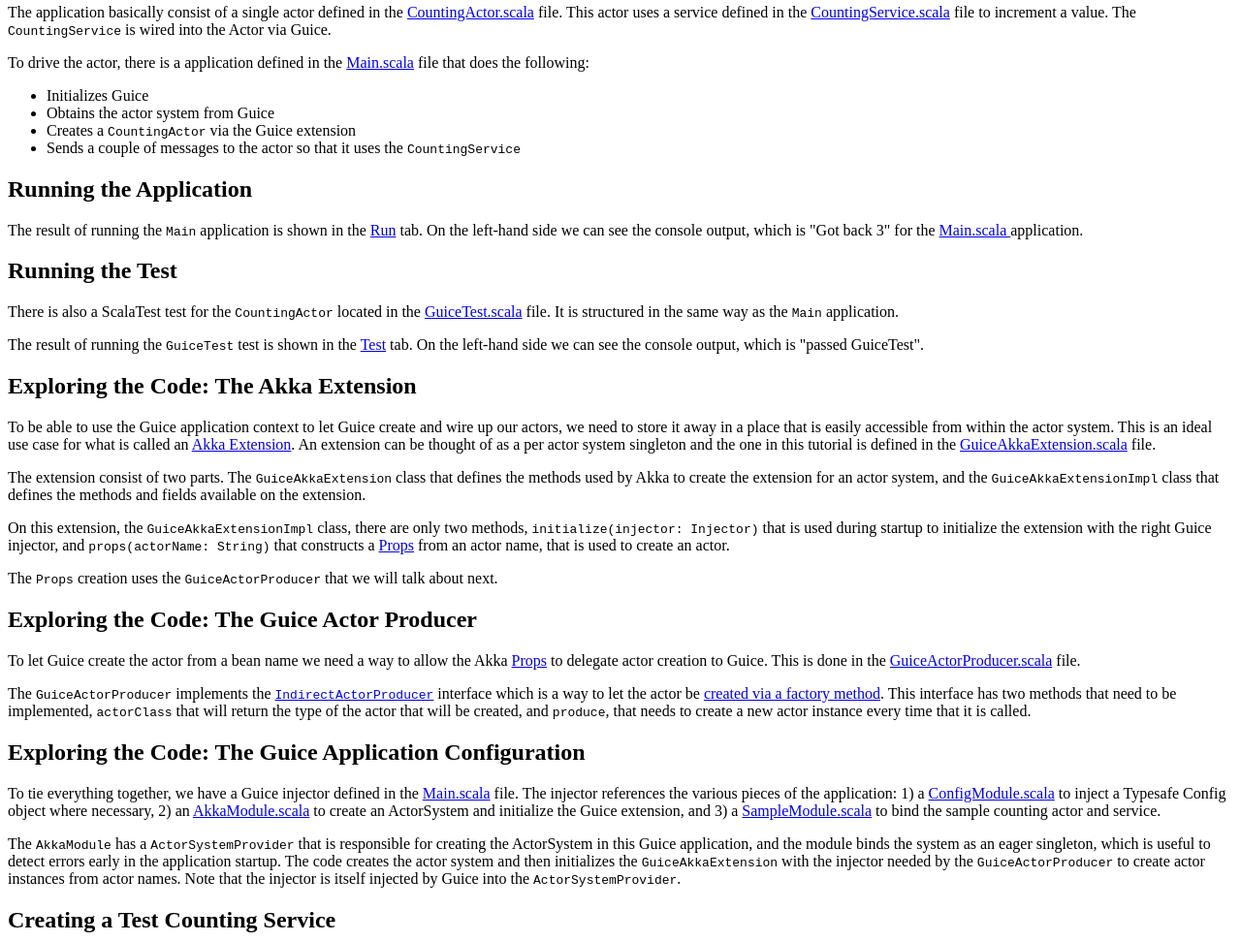
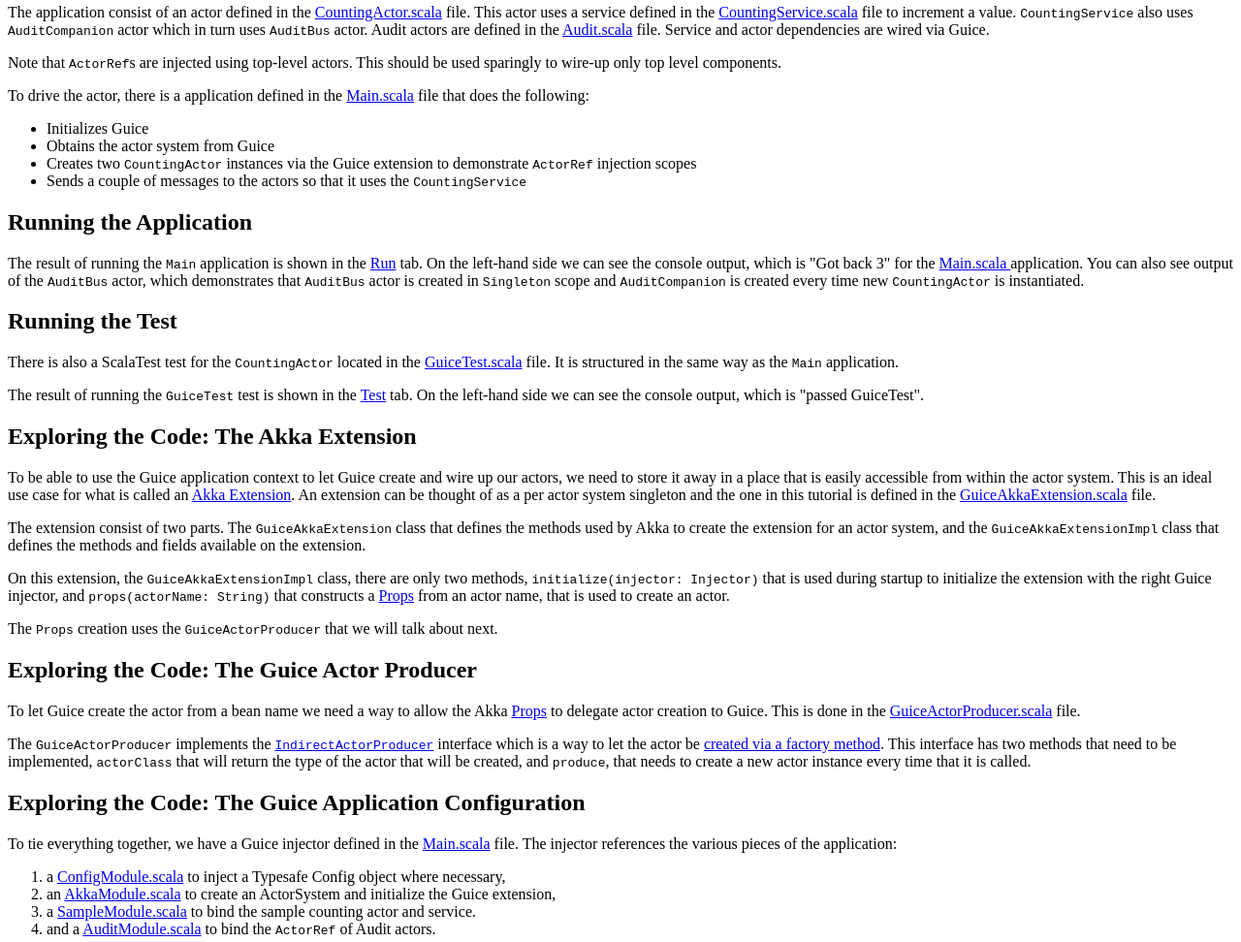
Before and after one commit to rocketraman/activator-akka-scala-guice, a plain HTML site: page tutorial/index.html in a window 1280 px wide. Shown: the part 154-1126 px from the top of the page at 97% size. Drawn offline with Linux system fonts and the light colour scheme.

Commit message:
Add AuditModule which showcases ActorRef injection
* inject using Named and Binding annotations
* use prototype and singleton scopes
* update tutorial with ActorRef injection

```diff
--- a/tutorial/index.html
+++ b/tutorial/index.html
@@ -15,13 +15,20 @@
 
   <h2> Application Overview</h2>
 
-  <p>The application basically consist of a single actor defined in the
+  <p>The application consist of an actor defined in the
     <a href="#code/src/main/scala/sample/CountingActor.scala" class="shortcut">
     CountingActor.scala</a>
     file. This actor uses a service defined in the <a href="#code/src/main/scala/sample/CountingService.scala"
     class="shortcut">CountingService.scala</a> file to increment a
-    value. The <code>CountingService</code> is wired into the Actor via Guice.
+    value. <code>CountingService</code> also uses
+      <code>AuditCompanion</code> actor which in turn uses <code>AuditBus</code> actor. Audit actors are defined in the
+      <a href="#code/src/main/scala/sample/Audit.scala" class="shortcut">
+          Audit.scala</a> file.
+      Service and actor dependencies are wired via Guice.
   </p>
+
+  <p>Note that <code>ActorRef</code>s are injected using top-level actors. This should be used sparingly to wire-up
+  only top level components.</p>
 
   <p>To drive the actor, there is a application defined in the
     <a href="#code/src/main/scala/Main.scala" class="shortcut">
@@ -29,8 +36,8 @@
     <ul>
       <li>Initializes Guice</li>
       <li>Obtains the actor system from Guice</li>
-      <li>Creates a <code>CountingActor</code> via the Guice extension</li>
-      <li>Sends a couple of messages to the actor so that it uses the
+      <li>Creates two <code>CountingActor</code> instances via the Guice extension to demonstrate <code>ActorRef</code> injection scopes</li>
+      <li>Sends a couple of messages to the actors so that it uses the
         <code>CountingService</code></li>
     </ul>
   </p>
@@ -42,7 +49,10 @@
     <a href="#run" class="shortcut">Run</a> tab. On the left-hand side we can
     see the console output, which is "Got back 3" for the
     <a href="#code/src/main/scala/Main.scala" class="shortcut"> Main.scala
-    </a> application.
+    </a> application. You can also see output of the <code>AuditBus</code> actor,
+    which demonstrates that <code>AuditBus</code> actor is created in <code>Singleton</code>
+    scope and <code>AuditCompanion</code> is created every time new <code>CountingActor</code> is
+    instantiated.
   </p>
 
   <h2> Running the Test</h2>
@@ -115,12 +125,23 @@
   <p>To tie everything together, we have a Guice injector defined in the
     <a href="#code/src/main/scala/Main.scala" class="shortcut">
     Main.scala</a> file. The injector references the various pieces of the
-    application: 1) a <a href="#code/src/main/scala/config/ConfigModule.scala" class="shortcut">
-    ConfigModule.scala</a> to inject a Typesafe Config object where necessary,
-    2) an <a href="#code/src/main/scala/akkaguice/AkkaModule.scala" class="shortcut">
-    AkkaModule.scala</a> to create an ActorSystem and initialize the Guice
-    extension, and 3) a <a href="#code/src/main/scala/sample/SampleModule.scala" class="shortcut">
-    SampleModule.scala</a> to bind the sample counting actor and service.
+    application:
+    <ol>
+      <li>a <a href="#code/src/main/scala/config/ConfigModule.scala" class="shortcut">
+          ConfigModule.scala</a> to inject a Typesafe Config object where necessary,
+      </li>
+      <li>an <a href="#code/src/main/scala/akkaguice/AkkaModule.scala" class="shortcut">
+          AkkaModule.scala</a> to create an ActorSystem and initialize the Guice
+          extension,
+      </li>
+      <li>a <a href="#code/src/main/scala/sample/SampleModule.scala" class="shortcut">
+          SampleModule.scala</a> to bind the sample counting actor and service.
+      </li>
+        <li>and a <a href="#code/src/main/scala/sample/AuditModule.scala" class="shortcut">
+            AuditModule.scala</a> to bind the <code>ActorRef</code> of Audit actors.
+        </li>
+    </ol>
+
   </p>
 
   <p>The <code>AkkaModule</code> has a <code>ActorSystemProvider</code> that
```
Also changed, not shown: 6 other files.
